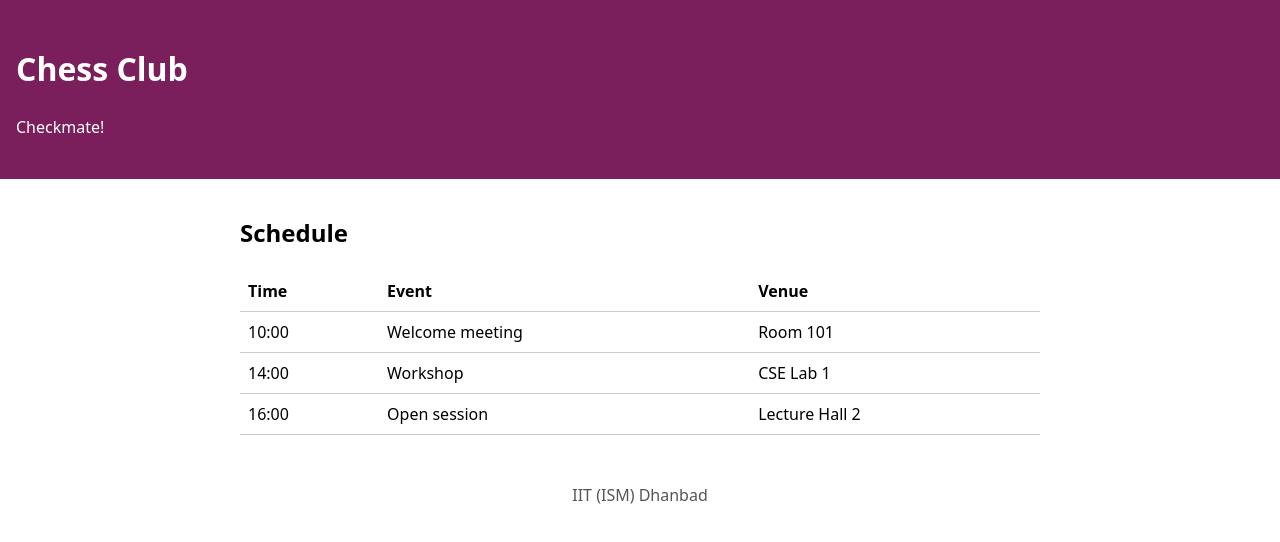
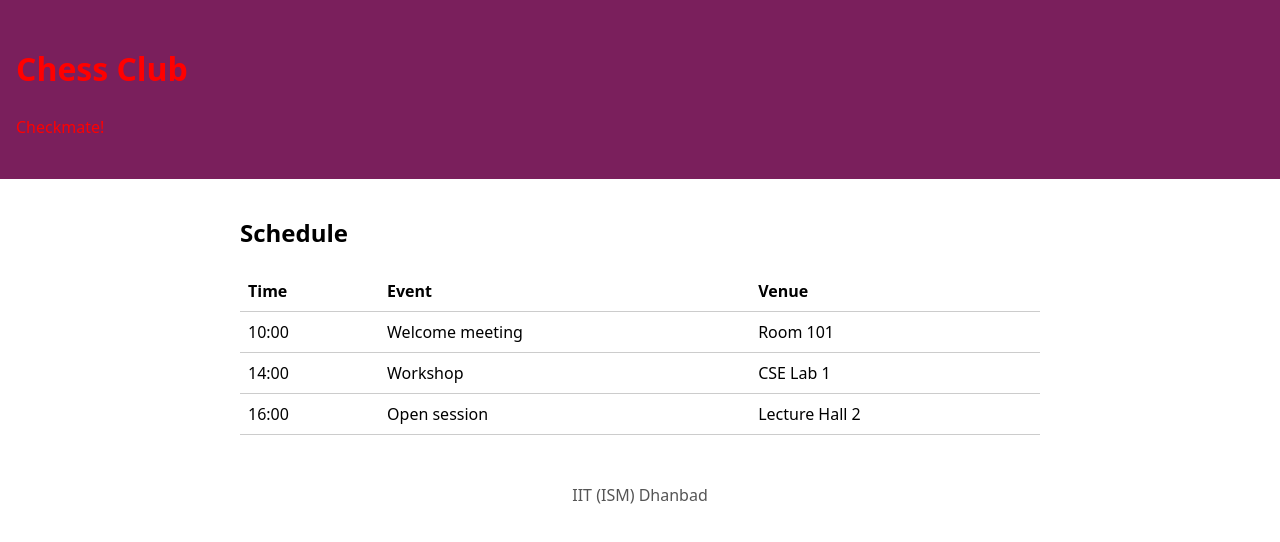
Before and after one commit to krishna07i/club-page, a plain HTML site: page index.html in a window 1280 px wide. Drawn offline with Linux system fonts and the light colour scheme.

Commit message:
Try a red header

```diff
--- a/style.css
+++ b/style.css
@@ -1,5 +1,5 @@
 body { margin: 0; font-family: system-ui, sans-serif; line-height: 1.5; }
-.site-header { background: #7a1f5c; color: white; padding: 1.5rem 1rem; }
+.site-header { background: #7a1f5c; color: red; padding: 1.5rem 1rem; }
 main { max-width: 50rem; margin: 0 auto; padding: 1rem; }
 table { width: 100%; border-collapse: collapse; }
 th, td { text-align: left; padding: 0.5rem; border-bottom: 1px solid #ccc; }
```
